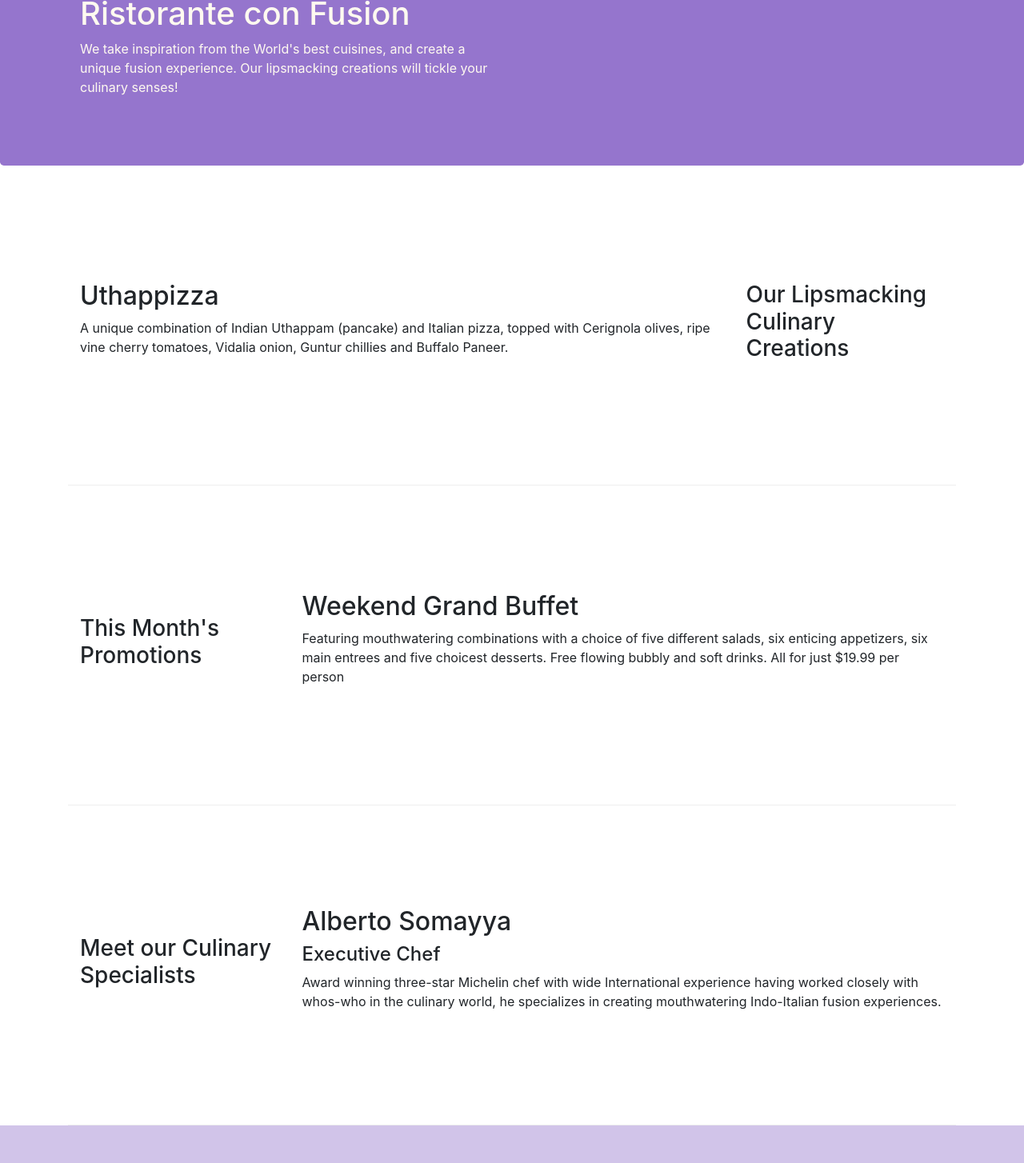
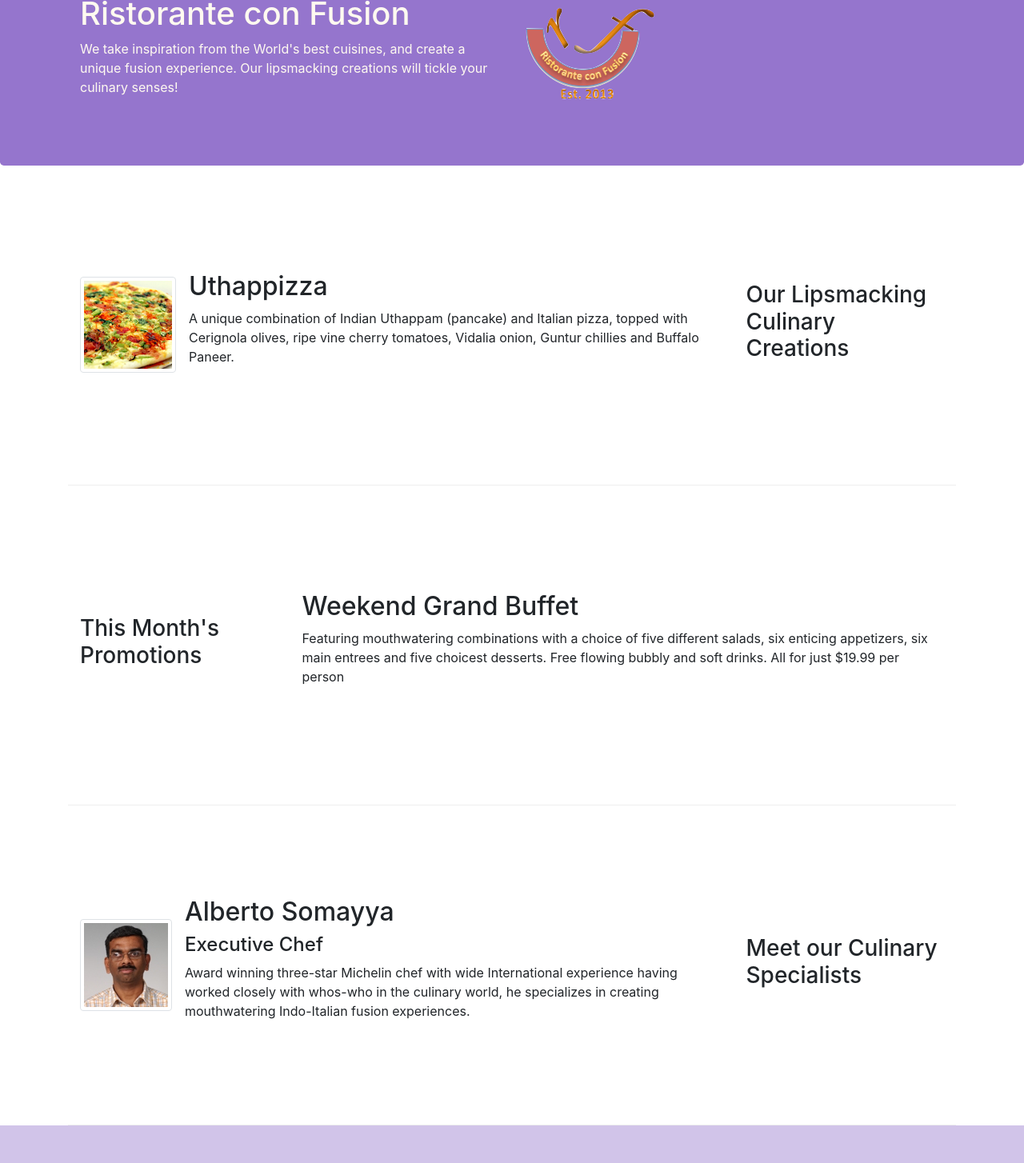
Before and after one commit to Anuragh6911/Bootstrap-course, a website: page index.html in a window 1280 px wide. Shown: the part 127-1581 px from the top of the page at 80% size. Drawn offline with nearby package versions, Linux system fonts and the light colour scheme.

Commit message:
media and images

```diff
--- a/index.html
+++ b/index.html
@@ -21,7 +21,7 @@
            <button class="navbar-toggler" type="button" data-toogle="collapse" data-target="#Navbar">
               <span class="navbar-toggler-icon"></span>
            </button>
-              <a class="navbar-brand mr-auto" href="#"> Ristorante con Fusion </a>
+              <a class="navbar-brand mr-auto" href="#"> <img src="./img/logo.png" alt="logo" height="30" width="41"> </a>
           <div class="collapse navbar-collapse" id="Navbar">
             <ul class="navbar-nav mr-auto">
               <li class="nav-item active"> <a class="nav-link" href="#"> <span class="fa fa-home fa-lg"></span> Home</a></li>
@@ -39,7 +39,9 @@
                     <h1>Ristorante con Fusion</h1>
                     <p>We take inspiration from the World's best cuisines, and create a unique fusion experience. Our lipsmacking creations will tickle your culinary senses!</p>
                 </div>
-                <div class="col-12 col-sm">
+                <div class="col-12 col-sm align-self-center">
+                    <img src="./img/logo.png" class="img-fluid" alt="logo">
+
                     </div>
             </div>
         </div>
@@ -51,8 +53,15 @@
                 <h3>Our Lipsmacking Culinary Creations</h3>
             </div>
             <div class="col col-sm order-sm-first col-md">
-                <h2>Uthappizza</h2>
-                <p>A unique combination of Indian Uthappam (pancake) and Italian pizza, topped with Cerignola olives, ripe vine cherry tomatoes, Vidalia onion, Guntur chillies and Buffalo Paneer.</p>
+                <div class="media">
+                    <img  class="d-flex mr-3 img-thumbnail align-self-center"src="./img/Uthappizza.png" alt="Uthappizza">
+                    <div class="media-body">
+                        <h2 class="mt-0">Uthappizza</h2>
+                        <p>A unique combination of Indian Uthappam (pancake) and Italian pizza, topped with Cerignola olives, ripe vine cherry tomatoes, Vidalia onion, Guntur chillies and Buffalo Paneer.</p>
+                    </div>
+
+                </div>
+
             </div>
         </div>
 
@@ -68,13 +77,25 @@
         </div>
 
         <div class="row row-content align-items-center">
+
+            <div class="col col-sm col-md">
+                <div class="media">
+                    <img class="d-flex mr-3 img-thumbnail align-self-center"
+                            src="img/alberto.png" alt="Alberto Somayya">
+                    <div class="media-body">
+                        <h2 class="mt-0">Alberto Somayya</h2>
+                        <h4>Executive Chef</h4>
+                        <p class="d-none d-sm-block">Award winning three-star Michelin chef with wide
+                            International experience having worked closely with
+                            whos-who in the culinary world, he specializes in
+                            creating mouthwatering Indo-Italian fusion experiences.
+                            </p>
+                    </div>
+                </div>
+
+            </div>
             <div class="col-12 col-sm-4 col-md-3 ">
                 <h3>Meet our Culinary Specialists</h3>
-            </div>
-            <div class="col col-sm col-md">
-                <h2>Alberto Somayya</h2>
-                <h4>Executive Chef</h4>
-                <p>Award winning three-star Michelin chef with wide International experience having worked closely with whos-who in the culinary world, he specializes in creating mouthwatering Indo-Italian fusion experiences. </p>
             </div>
         </div>
     </div>
```
Also changed, not shown: aboutus.html (+3 -2 lines), contactus.html (+3 -2 lines), img/alberto.png (added), img/buffet.png (added), img/logo.png (added), img/uthappizza.png (added), 1 other file.
